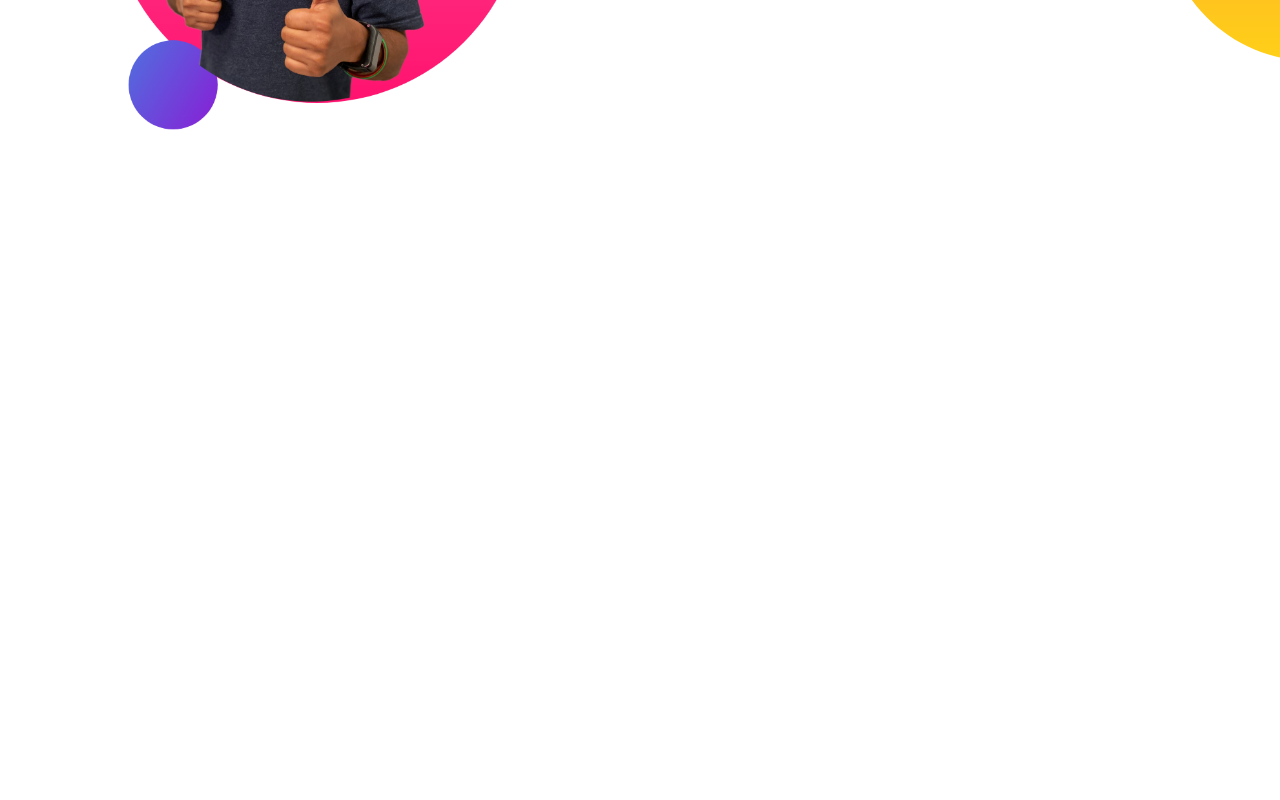
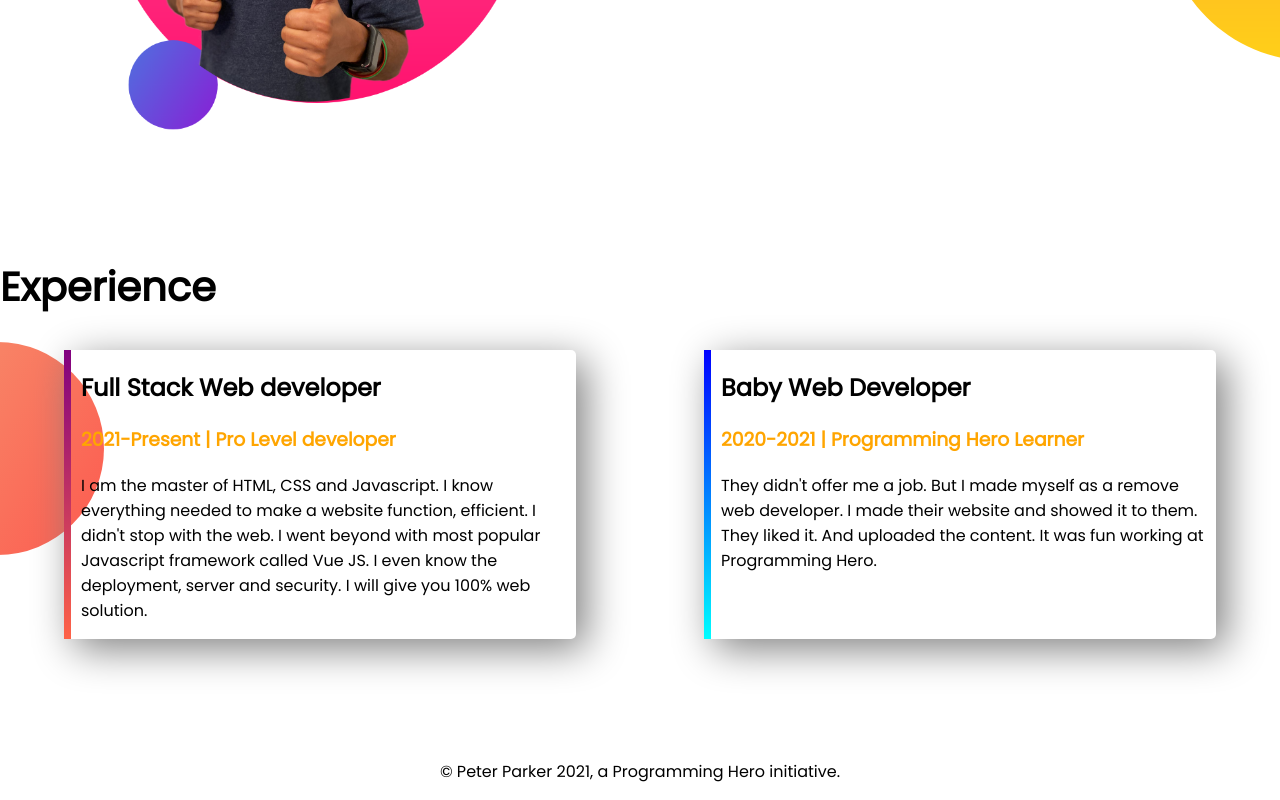
Before and after one commit to mdatikHasan/developer-portfolio, a plain HTML site: page index.html in a window 1280 px wide. Shown: the part 897-1697 px from the top of the page. Before the commit the page ends 1154 px from the top, so only its background shows below. Drawn offline with Linux system fonts and the light colour scheme.

Commit message:
footer and experience added

```diff
--- a/index.html
+++ b/index.html
@@ -13,7 +13,7 @@
 </head>
 
 <body>
-    <section class="top-banner">
+    <section class="top-banner flexible-container">
         <div class="half-width">
             <h1>Welcome to</h1>
             <h1><span class="orange-color">Atik Hasan</span> World</h1>
@@ -23,14 +23,15 @@
                 That's why I am learning and mastering web development. I will not stop until I become the Web
                 Development
                 Hero.</p>
-            <a href="https://www.linkedin.com/in/md-atik-hasan-52a0a6181/" target="_blank" class="hire-button">Hire me</a>
+            <a href="https://www.linkedin.com/in/md-atik-hasan-52a0a6181/" target="_blank" class="hire-button">Hire
+                me</a>
         </div>
         <div class="half-width">
             <img src="images/jhankar.png" alt="">
         </div>
     </section>
 
-    <section class="dream-big">
+    <section class="dream-big flexible-container">
         <div class="half-width">
             <img src="images/jhankar2.png" alt="">
         </div>
@@ -38,10 +39,33 @@
             <h2>Dream Big</h2>
             <h3>Become a web developer
             </h3>
-            <p>I already learned the basic HTML and CSS. I can build any simple website. I can even teach my grandma how to make simple website. My goal is to build 3 websites and learn advanced topics.</p>
+            <p>I already learned the basic HTML and CSS. I can build any simple website. I can even teach my grandma how
+                to make simple website. My goal is to build 3 websites and learn advanced topics.</p>
             <a class="hire-button" href="">DOWNLOAD RESUME</a>
         </div>
     </section>
+
+    <section class="experience">
+        <h1>Experience</h1>
+        <div class="flexible-container">
+            <div  id="full-stack-experience"  class="experience-item">
+                <h2>Full Stack Web developer</h2>
+                <h3 class="orange-color">2021-Present | Pro Level developer</h3>
+                <p>I am the master of HTML, CSS and Javascript. I know everything needed to make a website function,
+                efficient. I didn't stop with the web. I went beyond with most popular Javascript framework called Vue
+                JS. I even know the deployment, server and security. I will give you 100% web solution.</p>
+            </div>
+            <div id="web-dev-experience" class="experience-item">
+                <h2>Baby Web Developer</h2>
+                <h3 class="orange-color">2020-2021 | Programming Hero Learner</h3>
+                <p>They didn't offer me a job. But I made myself as a remove web developer. I made their website and showed it to them. They liked it. And uploaded the content. It was fun working at Programming Hero.</p>
+            </div>
+        </div>
+    </section>
+
+    <footer>
+        <p>© Peter Parker 2021, a Programming Hero initiative.</p>
+    </footer>
 </body>
 
 </html>
--- a/style.css
+++ b/style.css
@@ -11,7 +11,7 @@ h1{
     color: orange;
 }
 
-section{
+.flexible-container{
     display: flex;
     margin-bottom: 120px;
 }
@@ -44,3 +44,34 @@ section{
     background-repeat: no-repeat;
     background-position: right;
 }
+
+.experience{
+    background-image: url(images/exp-bg.png);
+    background-repeat: no-repeat;
+    background-position: left;
+}
+
+.experience-item{
+    box-shadow: 10px 10px 40px grey;
+    width: 40%;
+    margin-left: 5%;
+    margin-right: 5%;
+    padding-left: 10px;
+    border-radius: 5px;
+}
+
+#web-dev-experience{
+    border-left: 7px solid;
+    border-image: linear-gradient(blue, cyan);
+    border-image-slice: 1;
+}
+
+#full-stack-experience{
+    border-left: 7px solid;
+    border-image: linear-gradient(purple, tomato);
+    border-image-slice: 1;
+}
+
+footer p{
+    text-align: center;
+}
```
